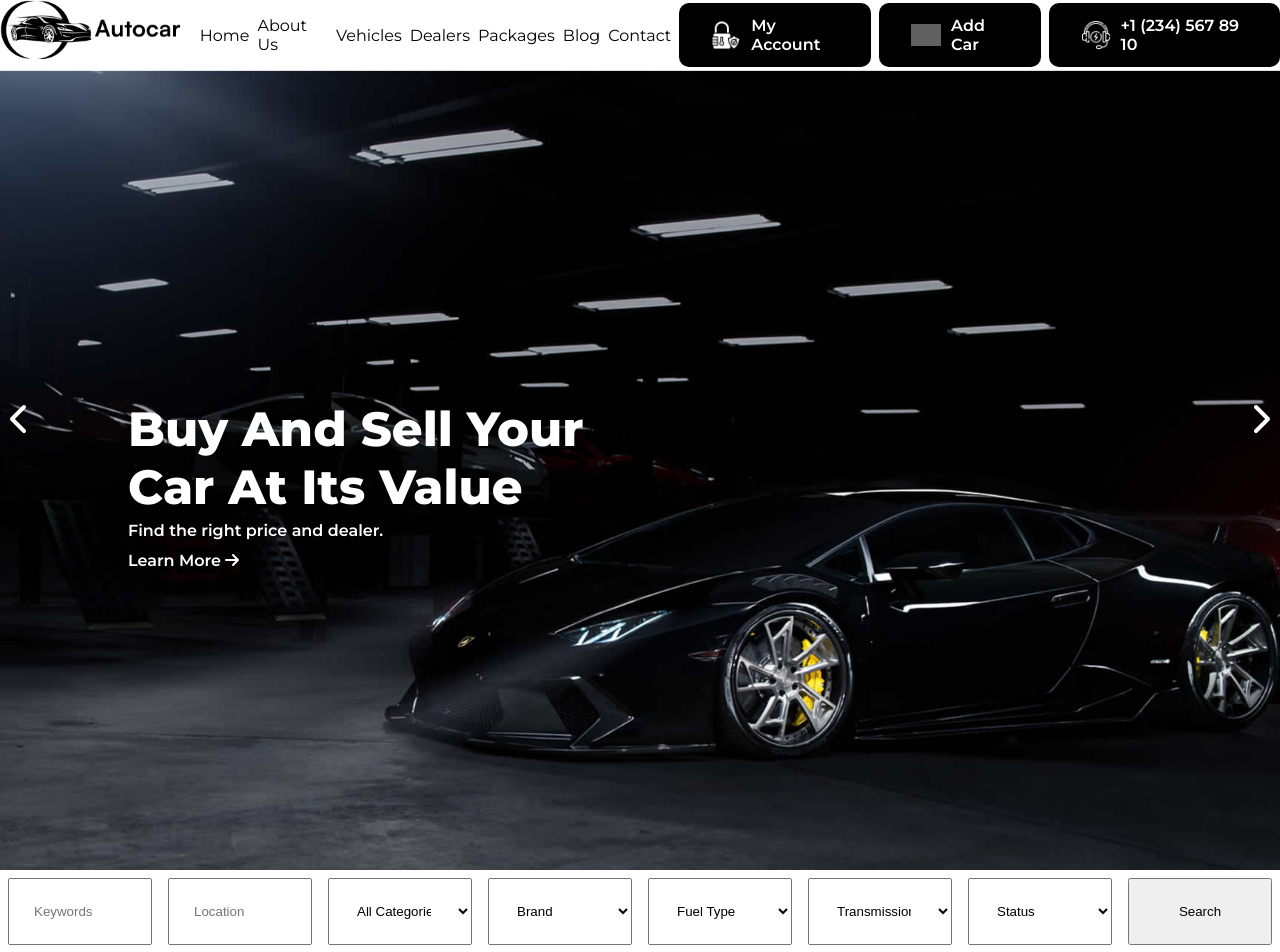
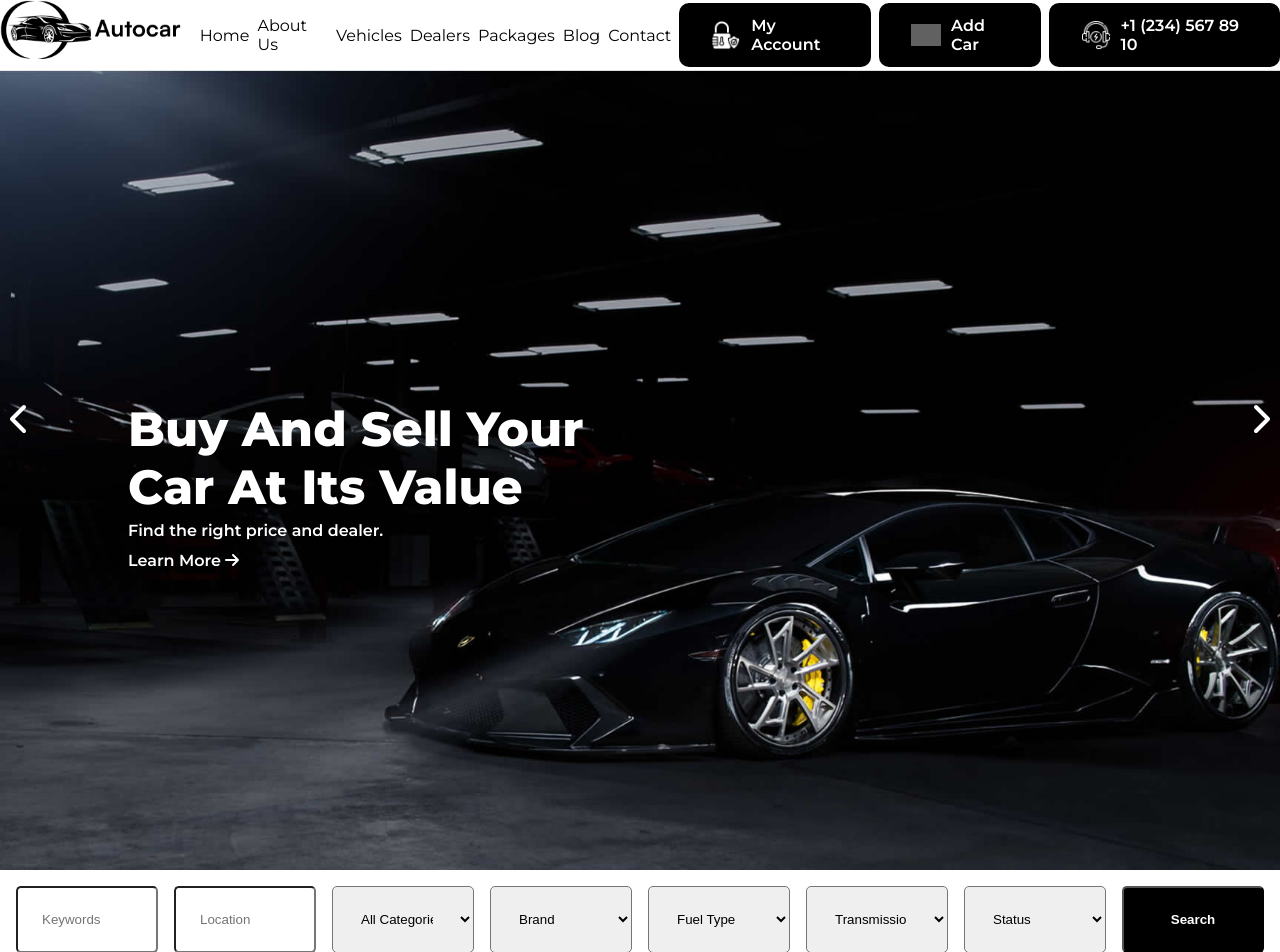
Before and after one commit to Giovanni-Palmitessa/proj-html-vuejs, a Vue app: page / in a window 1280 px wide. Shown: the top 952 px of the page. Built offline with nearby package versions, Linux system fonts and the light colour scheme; grey boxes are pictures that could not be loaded.

Commit message:
add border radius to input

```diff
--- a/src/components/AppMain.vue
+++ b/src/components/AppMain.vue
@@ -456,19 +456,25 @@ export default {
 .filterChoose {
   display: flex;
   // justify-content: space-between;
-  padding: 0.5rem;
+  padding: 1rem;
   gap: 1rem;
   input {
     width: calc((100% - 7rem) / 8);
     padding: 1.5rem;
+    border-radius: 5px;
   }
   select {
     width: calc((100% - 7rem) / 8);
     padding: 1.5rem;
+    border-radius: 5px;
   }
   button {
     width: calc((100% - 7rem) / 8);
     padding: 1.5rem;
+    background-color: $black-main;
+    color: $white-main;
+    font-weight: 600;
+    border-radius: 5px;
   }
 }
 
```
